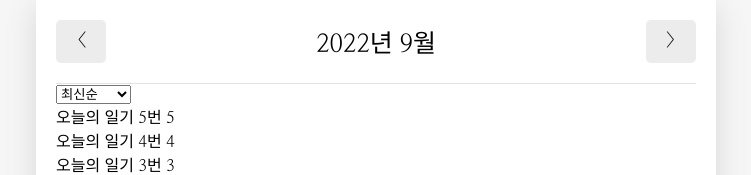
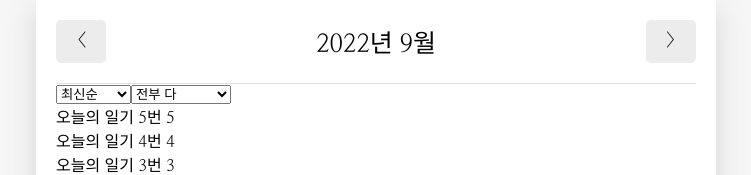
Before and after one commit to okdol1/Emotion-Diary, a React (Create React App) app: page / in a window 1280 px wide. Shown: the top 175 px of the page, without its empty margins (264-1015 px from the left). Built offline with nearby package versions, Linux system fonts and the light colour scheme; a web font is replaced by a local one.

Commit message:
감정필터 select 기능 구현

```diff
--- a/src/components/DiaryList.js
+++ b/src/components/DiaryList.js
@@ -25,8 +25,17 @@
 
 const DiaryList = ({ diaryList }) => {
   const [sortType, setSortType] = useState("latest");
+  const [filter, setFilter] = useState("all");
 
   const getProcessDiaryList = () => {
+    const filterCallBack = (item) => {
+      if (filter === "good") {
+        return parseInt(item.emotion) <= 3;
+      } else {
+        return parseInt(item.emotion) > 3;
+      }
+    };
+
     const compare = (a, b) => {
       if (sortType === "latest") {
         return parseInt(b.date) - parseInt(a.date);
@@ -35,7 +44,10 @@
       }
     };
     const copyList = JSON.parse(JSON.stringify(diaryList));
-    const sortedList = copyList.sort(compare);
+
+    const filteredList =
+      filter === "all" ? copyList : copyList.filter((it) => filterCallBack(it));
+    const sortedList = filteredList.sort(compare);
     return sortedList;
   };
 
@@ -45,6 +57,11 @@
         value={sortType}
         onChange={setSortType}
         optionList={sortOptionList}
+      />
+      <ControlMenu
+        value={filter}
+        onChange={setFilter}
+        optionList={filterOptionList}
       />
       {getProcessDiaryList().map((it) => (
         <div key={it.id}>
```
